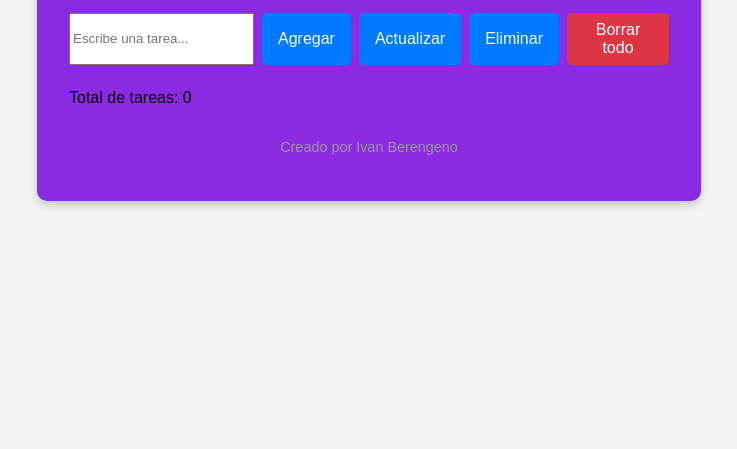
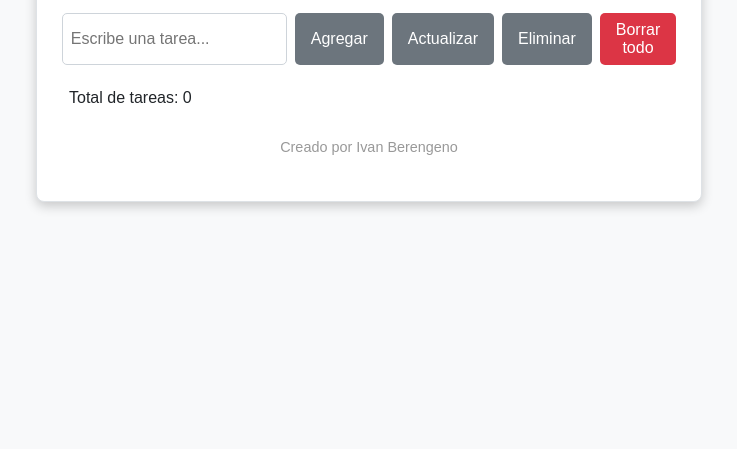
Before and after one commit to ivan-beren/lista-de-tareas, a plain HTML site: page index.html in a window 1280 px wide. Shown: the part 351-800 px from the top of the page, without its empty margins (271-1008 px from the left). Drawn offline with Linux system fonts and the light colour scheme.

Commit message:
Se modifica estilo del proyecto

```diff
--- a/index.html
+++ b/index.html
@@ -4,6 +4,7 @@
     <meta charset="UTF-8">
     <meta name="viewport" content="width=device-width, initial-scale=1.0">
     <title>Lista de Tareas</title>
+    <link href="https://fonts.googleapis.com/css2?family=Roboto:wght@400;500;700&display=swap" rel="stylesheet">
     <link rel="stylesheet" href="styles/style.css">
 </head>
 <body>
--- a/scripts/main.js
+++ b/scripts/main.js
@@ -2,9 +2,9 @@ const taskForm = document.getElementById("task-form");
 const taskInput = document.getElementById("task-input");
 const taskList = document.getElementById("task-list");
 
+const updateButton = document.getElementById("update-button");
+
 const deleteButton = document.getElementById("delete-button");
-
-const updateButton = document.getElementById("update-button");
 
 const taskCounter = document.getElementById("task-counter");
 
@@ -12,7 +12,11 @@ const clearButton = document.getElementById("clear-button");
 
 function updateTaskCounter() {
     const totalTask = taskList.children.length;
-    taskCounter.textContent = `Total de tareas: ${totalTask}`;
+    if(totalTask === 0){
+        taskCounter.textContent = "Total de tareas: 0";
+    }else{
+        taskCounter.textContent = `Total de tareas: ${totalTask}`;
+    }
 }
 
 taskForm.addEventListener("submit", (e) => {
--- a/styles/style.css
+++ b/styles/style.css
@@ -1,8 +1,9 @@
 body {
-    font-family: sans-serif;
+    font-family: 'Reboto', sans-serif;
     margin: 0;
     padding: 0;
-    background-color: #f4f4f4;
+    background-color: #f8f9fa;
+    color: #212529;
     display: flex;
     justify-content: center;
     align-items: center;
@@ -10,10 +11,11 @@ body {
 }
 
 .todo-app {
-    background-color: blueviolet;
+    background-color: #ffffff;
     padding: 2rem;
-    border-radius: 10px;
-    box-shadow: 0 4px 10px rgba(0, 0, 0, 0.2);
+    border: 1px solid #dee2e6;
+    border-radius: 8px;
+    box-shadow: 0 4px 12px rgba(0, 0, 0, 0.2);
     width: 90%;
     max-width: 600px;
 }
@@ -35,9 +37,22 @@ header h1 {
     margin-bottom: 1.5rem;
 }
 
+#task-input {
+    padding: 0.5rem;
+    border: 1px solid #ced4da;
+    border-radius: 5px;
+    font-size: 1rem;
+}
+
+#task-input:focus {
+    outline: none;
+    border-color: #007bff;
+    box-shadow: 0 0 5px rgba(0, 123, 255, 0.5);
+}
+
 form button {
-    background-color: #007bff;
-    color: white;
+    background-color: #6c757d;
+    color: #ffffff;
     border: none;
     border-radius: 5px;
     padding: 0.5rem 1rem;
@@ -46,7 +61,7 @@ form button {
 }
 
 form button:hover {
-    background-color: #0056b3;
+    background-color: #495057;
 }
 
 #clear-button {
@@ -54,7 +69,7 @@ form button:hover {
 }
 
 #clear-button:hover {
-    background-color: #a71d2a;
+    background-color: #bd2130;
 }
 
 ul {
@@ -72,7 +87,7 @@ ul li {
 }
 
 ul li:hover {
-    background-color: #5de7dd;
+    background-color: #e9ecef;
     cursor: pointer;
 }
 
```
